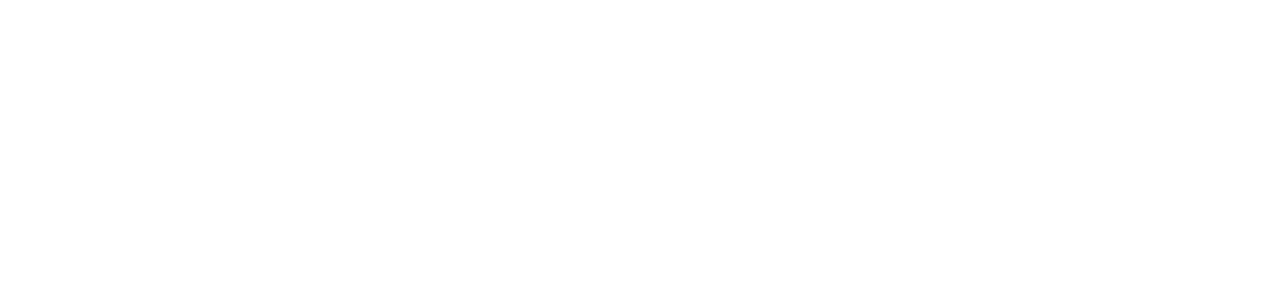
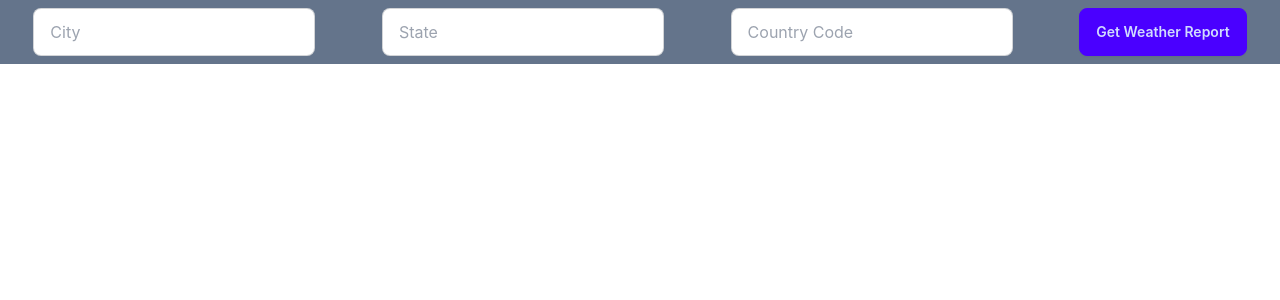
Before and after one commit to aadi219/101412150_COMP3123_labtest02, a React (Create React App) app: page / in a window 1280 px wide. Shown: the top 300 px of the page. Built offline with nearby package versions, Linux system fonts and the light colour scheme; no server answers.

Commit message:
connect to geoLocation API

```diff
--- a/src/App.js
+++ b/src/App.js
@@ -2,9 +2,14 @@
 import './App.css';
 import LocationForm from './components/LocationForm';
 
+
+const API_KEY = process.env.REACT_APP_API_KEY;
+console.log(API_KEY);
+
 function App() {
   return (
     <>
+      <LocationForm apiKey={API_KEY} />
     </>
   );
 }
```
Also changed, not shown: 2 other files (tests, documents, lock files or other folders).
